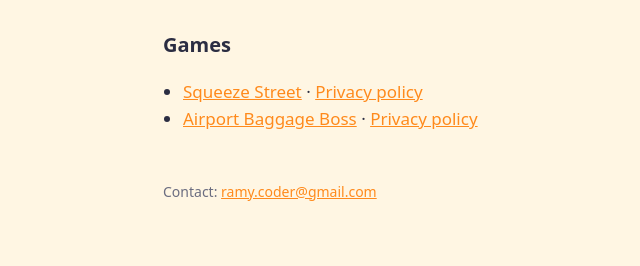
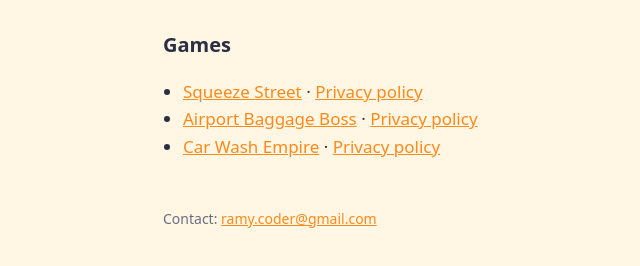
Before and after one commit to CoderRamy/coderramy.github.io, a plain HTML site: page index.html in a window 1280 px wide. Shown: the part 154-420 px from the top of the page, without its empty margins (173-813 px from the left). Drawn offline with Linux system fonts and the light colour scheme.

Commit message:
List Car Wash Empire
Co-Authored-By: Claude Opus 5.5 <noreply@anthropic.com>

```diff
--- a/index.html
+++ b/index.html
@@ -26,6 +26,7 @@
   <ul>
     <li><a href="https://play.google.com/store/apps/details?id=com.crazybeans.squeezestreet">Squeeze Street</a> &middot; <a href="https://coderramy.github.io/squeezestreet-privacy/">Privacy policy</a></li>
     <li><a href="https://play.google.com/store/apps/details?id=com.crazybeans.airportbaggageboss">Airport Baggage Boss</a> &middot; <a href="https://coderramy.github.io/airportbaggageboss-privacy/">Privacy policy</a></li>
+    <li><a href="https://play.google.com/store/apps/details?id=com.crazybeans.carwashempire">Car Wash Empire</a> &middot; <a href="https://coderramy.github.io/carwashempire-privacy/">Privacy policy</a></li>
   </ul>
   <footer>Contact: <a href="mailto:ramy.coder@gmail.com">ramy.coder@gmail.com</a></footer>
 </main>
```
